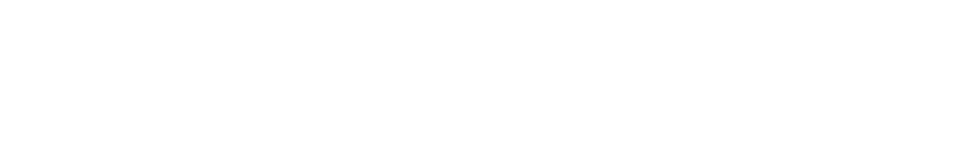
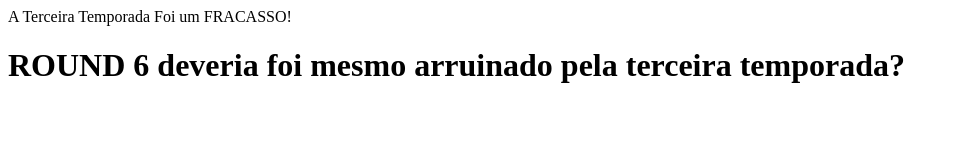
Before and after one commit to maduh0309/PaginaS-rie, a plain HTML site: page index.html in a window 1280 px wide. Shown: the whole page, without its empty margins (0-959 px from the left). Drawn offline with Linux system fonts and the light colour scheme.

Commit message:
header e h1

```diff
--- a/index.html
+++ b/index.html
@@ -1,11 +1,15 @@
 <!DOCTYPE html>
 <html lang="en">
+
 <head>
     <meta charset="UTF-8">
     <meta name="viewport" content="width=device-width, initial-scale=1.0">
-    <title>Document</title>
+    <title>Round 6</title>
 </head>
+
 <body>
+    <header>A Terceira Temporada Foi um FRACASSO!</header>
+    <h1>ROUND 6 deveria foi mesmo arruinado pela terceira temporada?</h1>
+</body>
 
-</body>
 </html>
```
